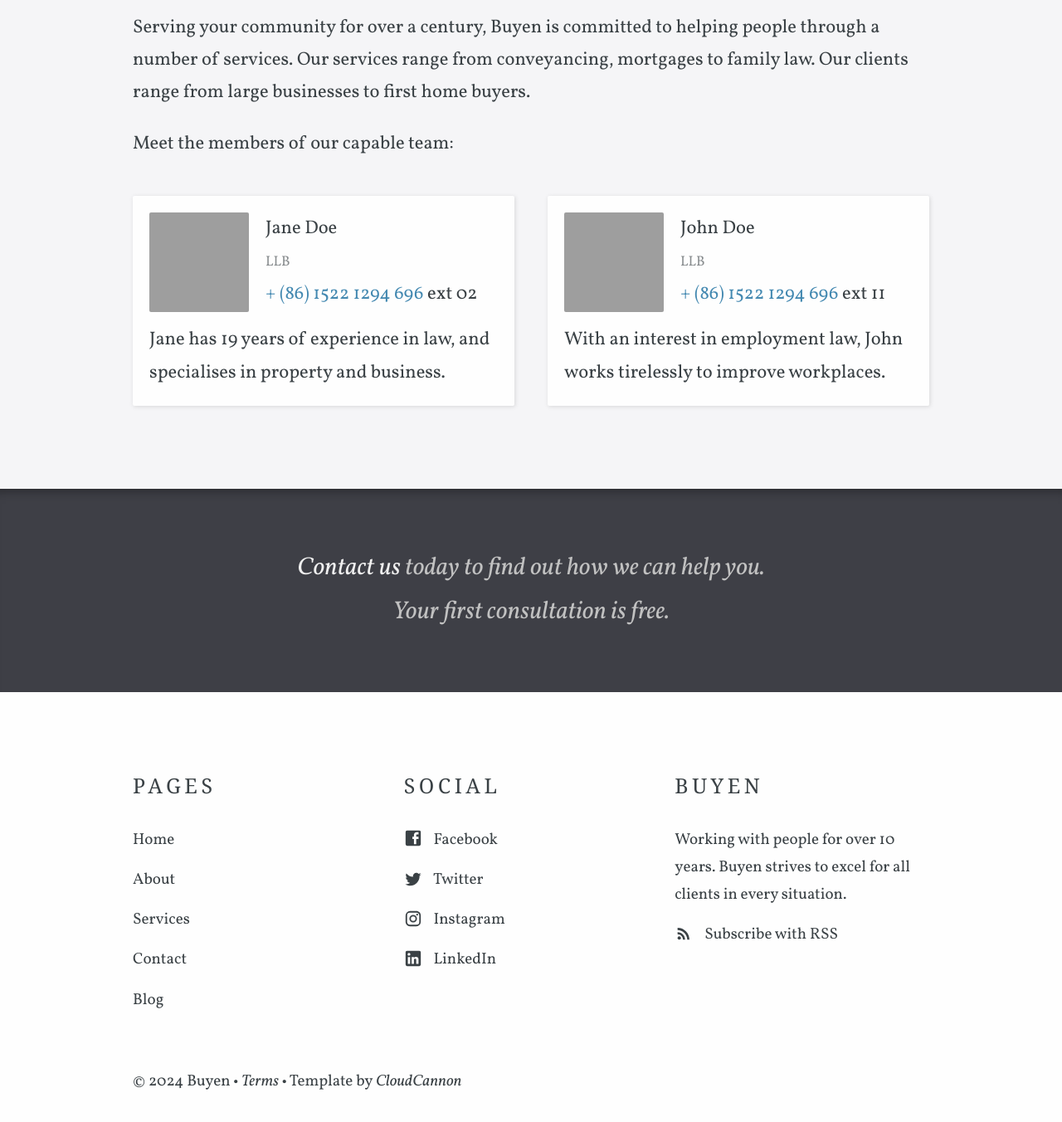
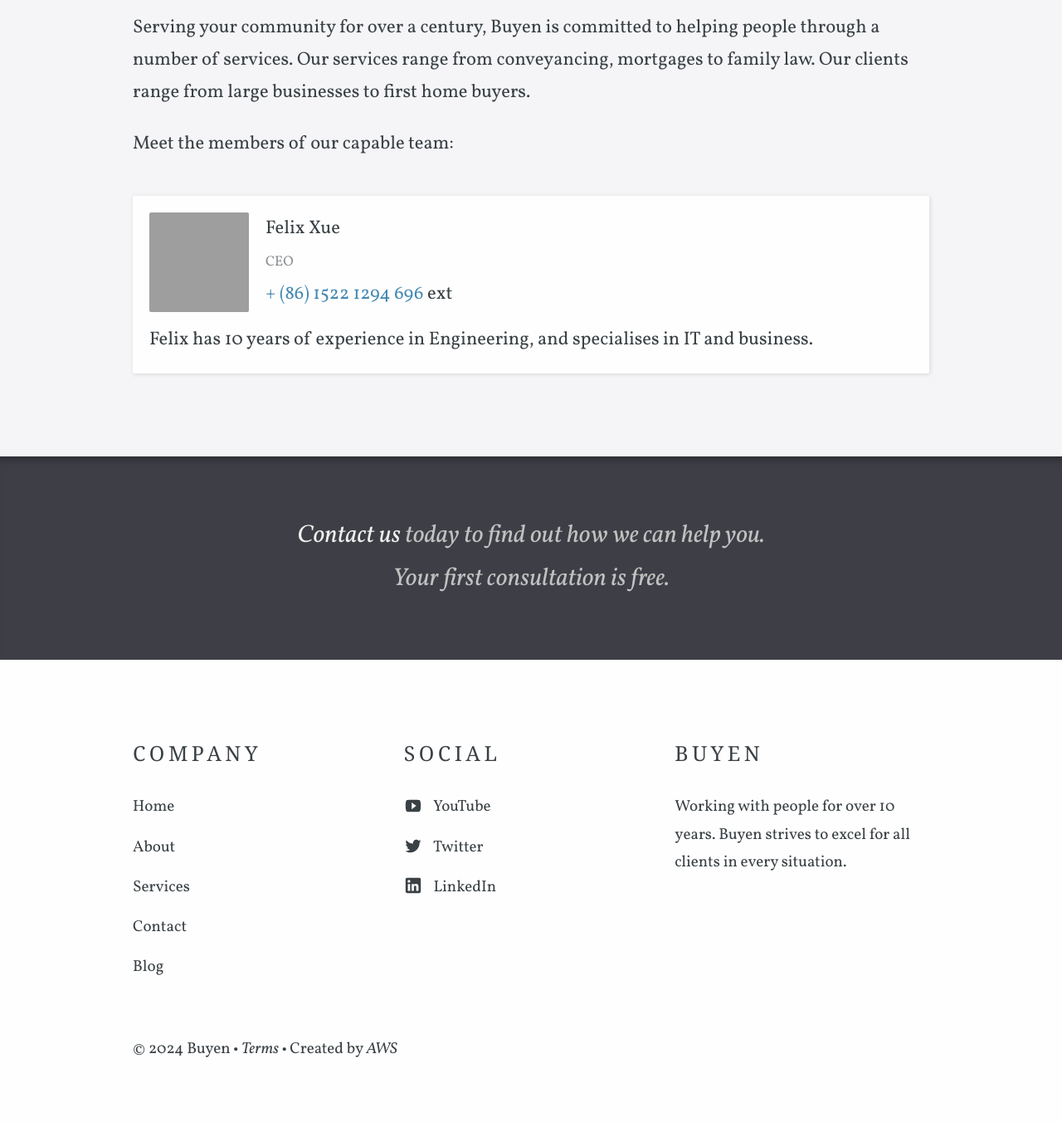
Before and after one commit to buyenworld/buyenworld.github.io, a Jekyll site: the page built from about.html, in a window 1280 px wide and 1400 px high, scrolled down 563 px. Shown: the top 1352 px of the window at 83% size. Built offline with Jekyll 4.4.1, drawn with Linux system fonts in a browser that asks for light colours; some web fonts are replaced; grey boxes are pictures that could not be loaded.

Commit message:
update information

```diff
--- a/_data/company.yml
+++ b/_data/company.yml
@@ -3,4 +3,4 @@ description: Working with people for over 10 years. Buyen strives to excel for a
 contact_email_address: info@buyenworld.com
 phone: + (86) 1522 1294 696
 address: 71-75 Shelton Street, Covent Garden, London, United Kingdom, WC2H 9JQ
-postal_address: 71-75 Shelton Street, Covent Garden, London, United Kingdom, WC2H 9JQ
+postal_address: Buyen Ltd, 71-75 Shelton Street, Covent Garden, London, United Kingdom, WC2H 9JQ
--- a/_data/footer.yml
+++ b/_data/footer.yml
@@ -1,4 +1,4 @@
-- title: Pages
+- title: Company
   links:
     - name: Home
       link: /
@@ -12,19 +12,15 @@
       link: /blog/
 - title: Social
   links:
-    - name: Facebook
+    - name: YouTube
       link:
-      social_icon: Facebook
+      social_icon: YouTube
       new_window: true
     - name: Twitter
       link:
       social_icon: Twitter
       new_window: true
-    - name: Instagram
-      link:
-      social_icon: Instagram
-      new_window: true
     - name: LinkedIn
-      link:
+      link: http://linkedin.com/company/buyen
       social_icon: LinkedIn
       new_window: true
--- a/_layouts/default.html
+++ b/_layouts/default.html
@@ -95,7 +95,7 @@
 							<h2>{{ site.data.company.title }}</h2>
 						</li>
 						<li>{{ site.data.company.description }}</li>
-						<li><a href="{{ site.baseurl }}/feed.xml">{% include social-icon.html icon="RSS" %} Subscribe with RSS</a></li>
+						<li><a href="#"></a></li>
 					</ul>
 				</div>
 			</div>
@@ -105,7 +105,7 @@
 					&copy; {{ site.time | date: '%Y' }} {{ site.data.company.title }} &bull;
 					<a href="{{ site.baseurl }}/terms/">Terms</a>
 					&bull;
-					Template by <a href="http://cloudcannon.com/">CloudCannon</a>
+					Created by <a href="http://aws.amazon.com/">AWS</a>
 				</p>
 			</div>
 		</footer>
```
Also changed, not shown: _staff_members/jane-doe.md (deleted, +0 -8 lines), _staff_members/john-doe.md (+4 -4 lines).
